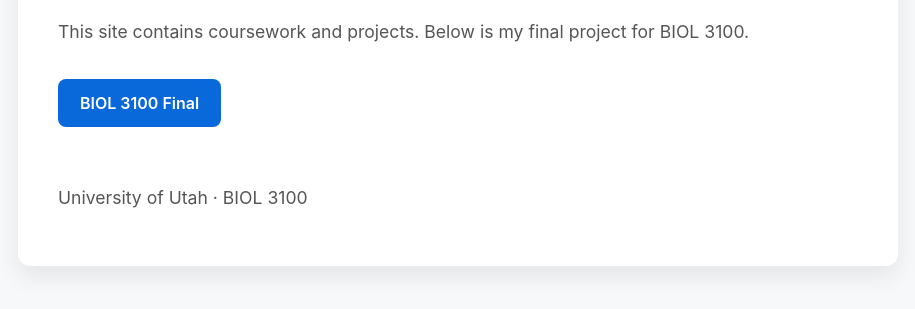
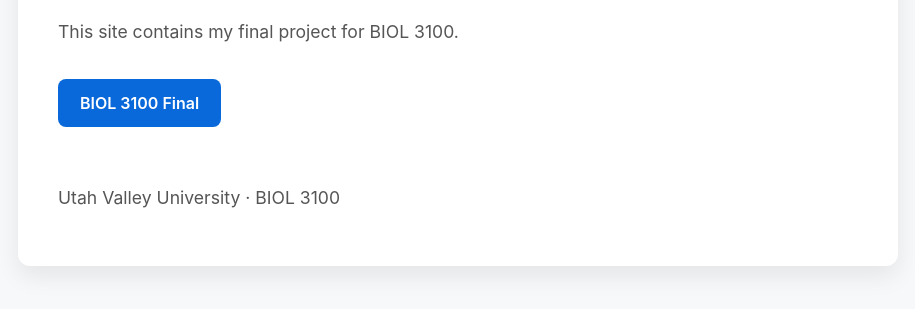
Before and after one commit to hasan-projects/hasan-projects.github.io, a plain HTML site: page index.html in a window 1280 px wide. Shown: the part 165-474 px from the top of the page, without its empty margins (182-1097 px from the left). Drawn offline with Linux system fonts and the light colour scheme.

```diff
--- a/index.html
+++ b/index.html
@@ -59,8 +59,7 @@
   <div class="container">
     <h1>Hasan Basim</h1>
     <p>
-      This site contains coursework and projects.
-      Below is my final project for BIOL 3100.
+      This site contains my final project for BIOL 3100.
     </p>
 
     <a class="project-link" href="final_project.html">
@@ -68,7 +67,7 @@
     </a>
 
     <footer>
-      <p>University of Utah · BIOL 3100</p>
+      <p>Utah Valley University · BIOL 3100</p>
     </footer>
   </div>
 </body>
```
